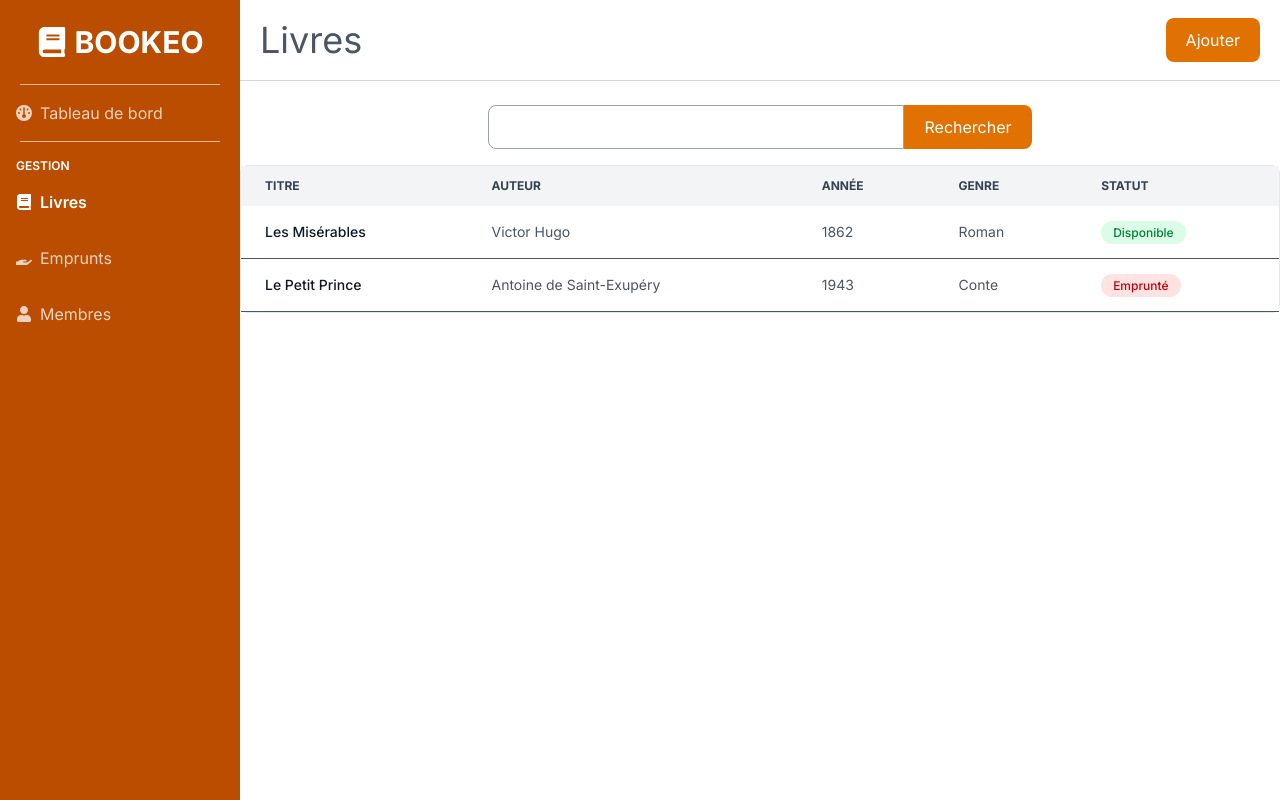
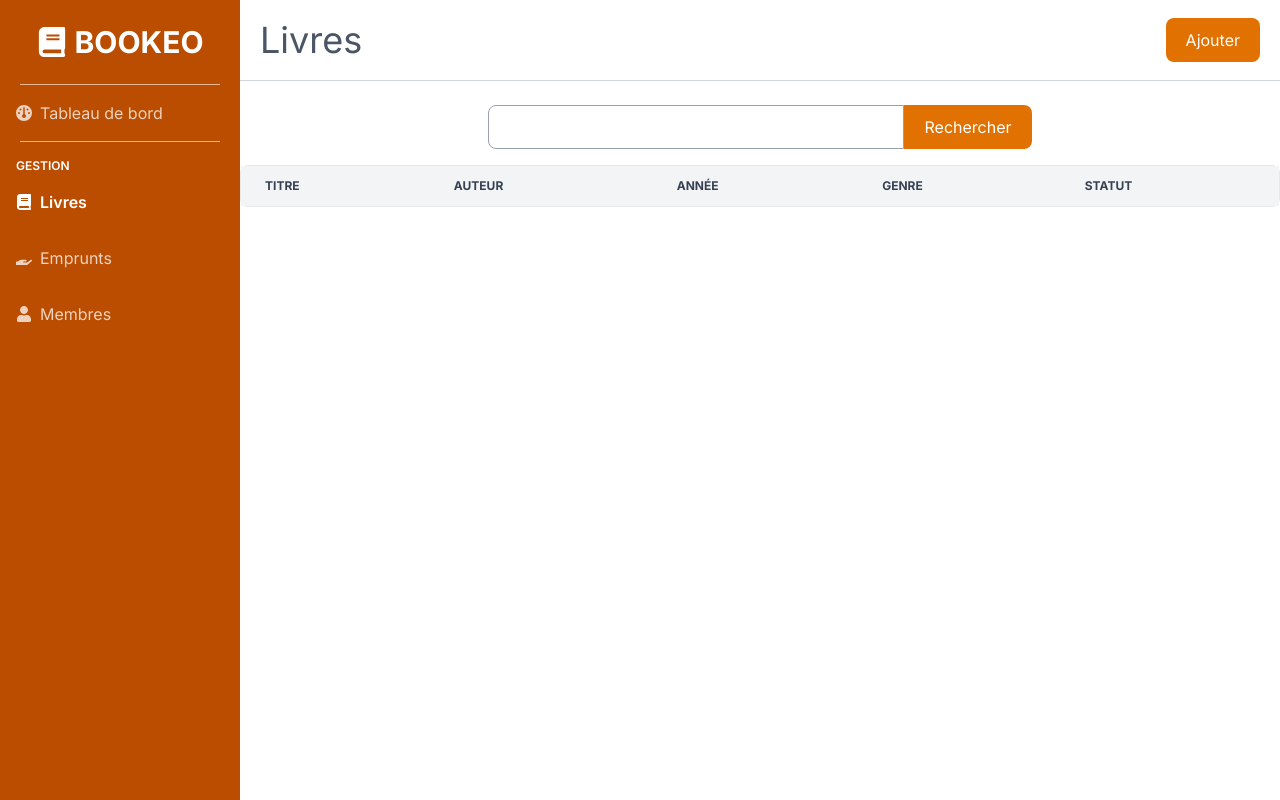
Before and after one commit to Dogishere/Bibliotheque, a React (Vite) app: page /books in a window 1280 px wide. Built offline with nearby package versions, Linux system fonts and the light colour scheme.

Commit message:
feat: using redux for adding and retrieving books in the store

```diff
--- a/package.json
+++ b/package.json
@@ -10,10 +10,12 @@
     "preview": "vite preview"
   },
   "dependencies": {
+    "@reduxjs/toolkit": "^2.12.0",
     "@tailwindcss/vite": "^4.3.3",
     "react": "^19.2.8",
     "react-dom": "^19.2.8",
     "react-icons": "^5.7.0",
+    "react-redux": "^9.3.0",
     "react-router-dom": "^7.18.2",
     "tailwindcss": "^4.3.3"
   },
--- /dev/null
+++ b/src/app/store.ts
@@ -0,0 +1,10 @@
+import { configureStore } from "@reduxjs/toolkit";
+import booksReducer from "../features/booksSlice"
+
+export const store = configureStore({
+    reducer: {
+        books :booksReducer
+    },
+});
+
+export type RootState = ReturnType<typeof store.getState>
--- a/src/components/AddBookModal.tsx
+++ b/src/components/AddBookModal.tsx
@@ -1,4 +1,32 @@
-export default function AddBookModal({ handleClick }) {
+import { useState } from "react";
+import { useDispatch } from "react-redux";
+import type { Book } from "../types/types";
+import { addBook } from "../features/booksSlice";
+
+export default function AddBookModal({ handleClick}) {
+    const [title,setTitle] = useState("");
+    const [author,setAuthor] = useState("");
+    const [year,setYear] = useState("");
+    const [genre,setGenre] = useState("");
+    const dispatch = useDispatch();
+
+
+
+     function handleSubmit(e: React.SubmitEvent<HTMLFormElement>){
+        e.preventDefault();
+        const book : Book = {
+            title,
+            author,
+            year: Number(year),
+            genre,
+            status :"available"
+        }
+        dispatch(addBook(book));
+        handleClick();
+    }
+
+
+
     return (
         <div>
             <div className="fixed inset-0 flex items-center justify-center bg-black/50">
@@ -7,38 +35,42 @@ export default function AddBookModal({ handleClick }) {
                     <h2 className="text-2xl font-semibold pb-4">
                         Ajouter un livre
                     </h2>
+                    <span>{title}</span>
+                        <form action="#" onSubmit={(e)=>handleSubmit(e)}>
                     <div>
+
                         <div className="py-2">
                             <label htmlFor="title">
                                 Titre :
-                                <input type="text" name="title" id="title" className="block w-full p-2 border border-gray-400 rounded-md"  />
+                                <input required type="text" value={title} name="title" id="title" className="block w-full p-2 border border-gray-400 rounded-md" onChange={(e)=>setTitle(e.target.value)} />
                             </label>
                         </div>
                         <div className="py-2">
 
                             <label htmlFor="author">
                                 Auteur :
-                                <input type="text" name="author" id="author" className="block w-full  p-2 border border-gray-400 rounded-md"/>
+                                <input required value={author} onChange={(e)=>setAuthor(e.target.value)} type="text" name="author" id="author" className="block w-full  p-2 border border-gray-400 rounded-md"/>
                             </label>
                         </div>
                         <div className="py-2">
 
                             <label htmlFor="year">
                                 Année :
-                                <input type="text" name="year" id="year" className="block w-full  p-2 border border-gray-400 rounded-md"/>
+                                <input required value={year} onChange={(e)=>setYear(e.target.value)} type="text" name="year" id="year" className="block w-full  p-2 border border-gray-400 rounded-md"/>
                             </label>
                         </div>
                         <div className="py-2">
 
                             <label htmlFor="genre">
                                 Genre :
-                                <input type="text" name="genre" id="genre" className="block w-full p-2 border border-gray-400 rounded-md"/>
+                                <input required value={genre} onChange={(e)=>setGenre(e.target.value)} type="text" name="genre" id="genre" className="block w-full p-2 border border-gray-400 rounded-md"/>
                             </label>
                         </div>
                     </div>
                     <div>
-                        <button className=" mt-2 w-full rounded-lg bg-amber-600 px-5 py-2.5 text-white cursor-pointer hover:bg-amber-700">Ajouter</button>
+                        <button className=" mt-2 w-full rounded-lg bg-amber-600 px-5 py-2.5 text-white cursor-pointer hover:bg-amber-700" type="submit">Ajouter</button>
                     </div>
+                        </form>
                 </div>
             </div>
         </div>
--- /dev/null
+++ b/src/features/booksSlice.ts
@@ -0,0 +1,18 @@
+import { createSlice ,type PayloadAction } from "@reduxjs/toolkit";
+import type { Book } from "../types/types";
+
+const initialState: Book[] = [];
+
+const booksSlice = createSlice({
+    name:"books",
+    initialState,
+    reducers:{
+        addBook:(state,action : PayloadAction<Book>) => {
+            state.push(action.payload)
+        }
+    },
+});
+
+
+export const {addBook} = booksSlice.actions;
+export default booksSlice.reducer;
--- a/src/main.tsx
+++ b/src/main.tsx
@@ -3,12 +3,16 @@ import { createRoot } from 'react-dom/client'
 import './index.css'
 import App from './App.tsx'
 import { BrowserRouter } from 'react-router-dom'
+import { Provider } from 'react-redux'
+import { store } from './app/store.ts'
 
 createRoot(document.getElementById('root')!).render(
   <BrowserRouter>
     <StrictMode>
-    <App />
+      <Provider store={store}>
+        <App />
+      </Provider>
     </StrictMode>
   </BrowserRouter>
-    ,
+  ,
 )
--- a/src/pages/Books.tsx
+++ b/src/pages/Books.tsx
@@ -1,21 +1,24 @@
 import AddBookModal from "../components/AddBookModal";
 import Sidebar from "../components/Sidebar";
 import { useState } from "react";
+import { useSelector} from "react-redux";
+import type { RootState } from "../app/store";
+
+
+
 
 export default function Books() {
     const [isOpen,setIsOpen] = useState(false);
+    const books = useSelector((state: RootState) => state.books);
 
     function handleClick(){
-        if(!isOpen){
-            setIsOpen(true)
-        }
-        else {
-            setIsOpen(false)
-        }
+       setIsOpen(!isOpen)
     }
 
+
+
     return (
-        <div className="flex">
+        <div className="flex flex-col md:flex-row">
             <Sidebar />
             <div className="flex-1">
                 <div className="flex items-center justify-between border-b border-gray-300">
@@ -46,59 +49,37 @@ export default function Books() {
                             </tr>
                         </thead>
 
-                        <tbody>
-                            <tr className="border-b bg-white hover:bg-gray-50">
+                        <tbody>{ books.map((book) =>(
+                            <tr  key={book.title} className="border-b bg-white hover:bg-gray-50">
                                 <td className="px-6 py-4 font-medium text-gray-900">
-                                    Les Misérables
+                                    {book.title}
                                 </td>
 
                                 <td className="px-6 py-4">
-                                    Victor Hugo
+                                    {book.author}
                                 </td>
 
                                 <td className="px-6 py-4">
-                                    1862
+                                    {book.year}
                                 </td>
 
                                 <td className="px-6 py-4">
-                                    Roman
+                                    {book.genre}
                                 </td>
 
                                 <td className="px-6 py-4">
                                     <span className="rounded-full bg-green-100 px-3 py-1 text-xs font-medium text-green-700">
-                                        Disponible
+                                        {book.status}
                                     </span>
                                 </td>
                             </tr>
-
-                            <tr className="border-b bg-white hover:bg-gray-50">
-                                <td className="px-6 py-4 font-medium text-gray-900">
-                                    Le Petit Prince
-                                </td>
-
-                                <td className="px-6 py-4">
-                                    Antoine de Saint-Exupéry
-                                </td>
-
-                                <td className="px-6 py-4">
-                                    1943
-                                </td>
-
-                                <td className="px-6 py-4">
-                                    Conte
-                                </td>
-
-                                <td className="px-6 py-4">
-                                    <span className="rounded-full bg-red-100 px-3 py-1 text-xs font-medium text-red-700">
-                                        Emprunté
-                                    </span>
-                                </td>
-                            </tr>
+                        ))
+                            }
                         </tbody>
                     </table>
                 </div>
             </div>
-            {isOpen && (<AddBookModal handleClick={handleClick}/>)}
+            {isOpen && (<AddBookModal handleClick={handleClick} />)}
         </div>
     );
 }
--- a/src/pages/Dashboard.tsx
+++ b/src/pages/Dashboard.tsx
@@ -7,7 +7,7 @@ import { FaUser } from "react-icons/fa";
 
 export default function Dashboard() {
     return (
-        <div className="flex">
+        <div className="flex flex-col md:flex-row">
             <Sidebar />
             <div className="flex-1 ">
                 <div>
--- a/src/types/types.ts
+++ b/src/types/types.ts
@@ -9,5 +9,5 @@ export interface Book{
     author: string;
     year: number;
     genre: string;
-    status: "available" | "borrowed"
+    status?: "available" | "borrowed"
 }
```
Also changed, not shown: src/services/services.ts (added), 1 other file (tests, documents, lock files or other folders).
